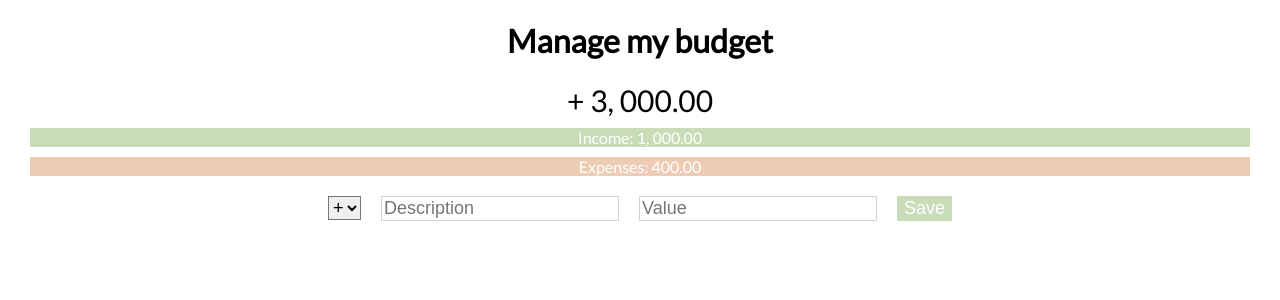
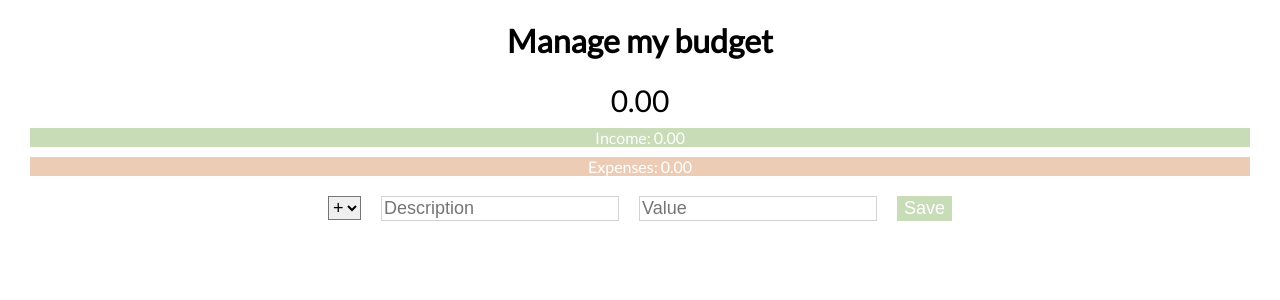
Before and after one commit to bartsarzalski/home-budget, a React (Create React App) app: page / in a window 1280 px wide. Shown: the top 300 px of the page. Built offline with nearby package versions, Linux system fonts and the light colour scheme.

Commit message:
adding selectors + displaying income, expenses and balance in Homepage

```diff
--- a/package.json
+++ b/package.json
@@ -13,6 +13,7 @@
     "react-scripts": "4.0.2",
     "redux": "^4.0.5",
     "redux-logger": "^3.0.6",
+    "reselect": "^4.0.0",
     "sass": "^1.32.6",
     "uniqid": "^5.2.0",
     "web-vitals": "^1.1.0"
--- a/src/components/Items/Items.js
+++ b/src/components/Items/Items.js
@@ -60,6 +60,14 @@ class Items extends Component {
         return (
         <div className="group">
                 <div className="add-container">
+                    <form
+                        onSubmit={this.handleSubmit}
+                        onKeyPress={event => {
+                            if (event.key === "Enter") {
+                                this.handleSubmit();
+                            }
+                        }}
+                    >
                         <select onChange={this.handleChange} defaultValue='income' className="add-type">
                             <option value="income">+</option>
                             <option value="expenses">-</option>
@@ -70,6 +78,7 @@ class Items extends Component {
                             value={description}
                             placeholder="Description"
                             onChange={this.handleChange}
+                            required
                         />
                         <input
                             type="text"
@@ -77,18 +86,14 @@ class Items extends Component {
                             value={value}
                             placeholder="Value"
                             onChange={this.handleChange}
-                        onKeyPress={event => {
-                            if (event.key === "Enter") {
-                                this.handleSubmit();
-                            }
-                        }}
+                            required
                         />
                         <input
                             className="add-button"
                             type="submit"
-                        onClick={this.handleSubmit}
                             value="Save"
                         />
+                    </form>
                 </div>
                 <div className="display__container">
                 </div>
--- a/src/pages/homepage/HomePage.js
+++ b/src/pages/homepage/HomePage.js
@@ -1,17 +1,33 @@
 import { connect } from 'react-redux';
 
 import Items from '../../components/Items/Items';
+import { selectIncomeTotal, selectExpensesTotal, selectItemsBalance } from '../../redux/items/items.selectors';
 
 import './HomePage.scss';
 
-const HomePage = ({ income, expenses }) => {
+const HomePage = ({ expensesTotal, incomeTotal, itemsBalance }) => {
     return (
         <div className="main">
             <div className="main-display">
             <h1>Manage my budget</h1>
-                <div className="balance">+ 3, 000.00</div>
-                <div className="income">Income: 1, 000.00</div>
-                <div className="expenses">Expenses: 400.00</div>
+                <div className="balance">
+                    { itemsBalance
+                        .toFixed(2)
+                        .replace(/(\d)(?=(\d{3})+(?!\d))/g, '$1,')
+                    }
+                </div>
+                <div className="income">
+                    Income: { incomeTotal
+                                .toFixed(2)
+                                .replace(/(\d)(?=(\d{3})+(?!\d))/g, '$1,')
+                            }
+                </div>
+                <div className="expenses">
+                    Expenses: { expensesTotal
+                                    .toFixed(2)
+                                    .replace(/(\d)(?=(\d{3})+(?!\d))/g, '$1,')
+                                }
+                </div>
                 <Items />
             </div>
         </div>
@@ -19,10 +35,10 @@ const HomePage = ({ income, expenses }) => {
 };
 
 const mapStateToProps = state => {
-    const { expenses, income } = state.data
     return {
-        expenses,
-        income,
+        expensesTotal: selectExpensesTotal(state),
+        incomeTotal: selectIncomeTotal(state),
+        itemsBalance: selectItemsBalance(state),
     };
   };
 
--- a/src/redux/items/items.reducer.js
+++ b/src/redux/items/items.reducer.js
@@ -3,10 +3,6 @@ import { ItemsActionTypes } from './items.types';
 const INITIAL_STATE = {
     income: [],
     expenses: [],
-    total: {
-        exp: '',
-        inc: '',
-    }
 };
 
 const itemsReducer = (state = INITIAL_STATE, action) => {
--- /dev/null
+++ b/src/redux/items/items.selectors.js
@@ -0,0 +1,37 @@
+import { createSelector } from 'reselect';
+
+const selectItems = state => state.items;
+
+export const selectIncome = createSelector(
+    [selectItems],
+    items => items.income
+);
+
+export const selectExpenses = createSelector(
+    [selectItems],
+    items => items.expenses
+);
+
+export const selectIncomeTotal = createSelector(
+    [selectIncome],
+    income =>
+    income.reduce(
+        (accumulatedTotal, income) =>
+            accumulatedTotal + parseInt(income.value), 0
+    )
+);
+
+export const selectExpensesTotal = createSelector(
+    [selectExpenses],
+    expenses =>
+    expenses.reduce(
+        (accumulatedTotal, expenses) =>
+            accumulatedTotal + parseInt(expenses.value), 0
+    )
+);
+
+export const selectItemsBalance = createSelector(
+    [selectIncomeTotal, selectExpensesTotal],
+    (selectIncomeTotal, selectExpensesTotal) =>
+        selectIncomeTotal - selectExpensesTotal
+);
--- a/src/redux/root.reducer.js
+++ b/src/redux/root.reducer.js
@@ -11,7 +11,7 @@ import ItemsReducer from './items/items.reducer';
 } */
 
 const rootReducer = combineReducers({
-    data: ItemsReducer,
+    items: ItemsReducer,
 });
 
 //export default persistReducer(persistConfig, rootReducer);
```
Also changed, not shown: 1 other file (tests, documents, lock files or other folders). Lines whose indentation alone changed are shown as unchanged.
